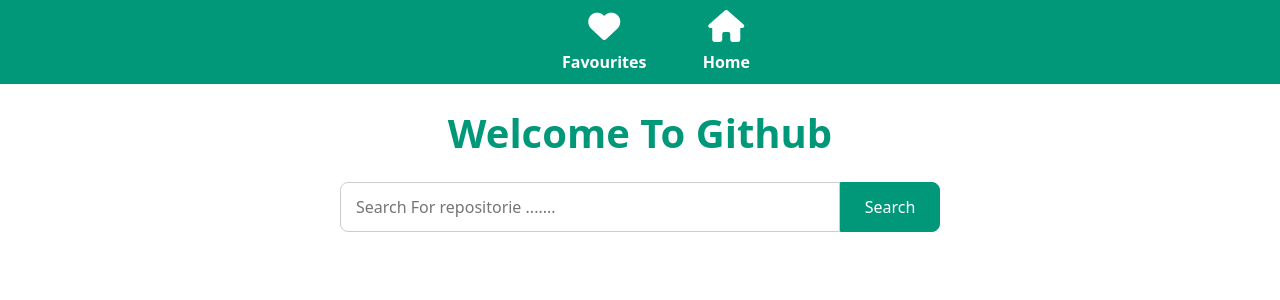
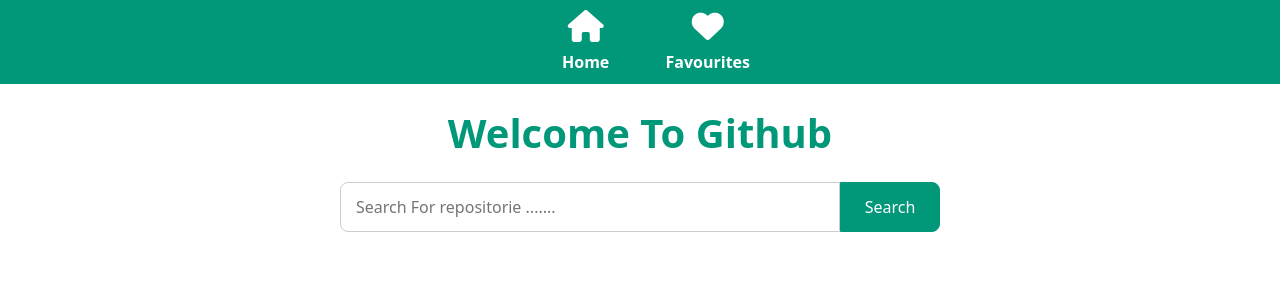
Before and after one commit to mahmoudadel44/Repository-Forks, a React (Create React App) app: page / in a window 1280 px wide. Shown: the top 300 px of the page. Built offline with nearby package versions, Linux system fonts and the light colour scheme.

Commit message:
finishing-Task

```diff
--- a/src/components/Navbar.tsx
+++ b/src/components/Navbar.tsx
@@ -6,6 +6,15 @@
   return (
     <div className=" navbar">
       <ul>
+        <li className="animate__animated animate__fadeInRight">
+          <Link to="/">
+            <div className="homeContainer">
+              {" "}
+              <i className="fa-solid fa-house fa-2x"></i>
+              <span>Home</span>
+            </div>
+          </Link>
+        </li>
         <li className="animate__animated animate__fadeInLeft">
           <Link to="/favourites">
             <div className="favouritesContainer">
@@ -15,15 +24,6 @@
             </div>
           </Link>
         </li>
-        <li className="animate__animated animate__fadeInRight">
-          <Link to="/">
-            <div className="homeContainer">
-              {" "}
-              <i className="fa-solid fa-house fa-2x"></i>
-              <span>Home</span>
-            </div>
-          </Link>
-        </li>
       </ul>
     </div>
   );
--- a/src/index.css
+++ b/src/index.css
@@ -4,6 +4,25 @@
   padding: 0;
   box-sizing: border-box;
 }
+
+/* width */
 ::-webkit-scrollbar {
-  width: 0px;
+  width: 18px;
 }
+
+/* Track */
+::-webkit-scrollbar-track {
+  box-shadow: inset 0 0 5px grey;
+  border-radius: 6px;
+}
+
+/* Handle */
+::-webkit-scrollbar-thumb {
+  background: #009879;;
+  border-radius: 6px;
+}
+
+/* Handle on hover */
+::-webkit-scrollbar-thumb:hover {
+  background: #009879;;
+}
```
